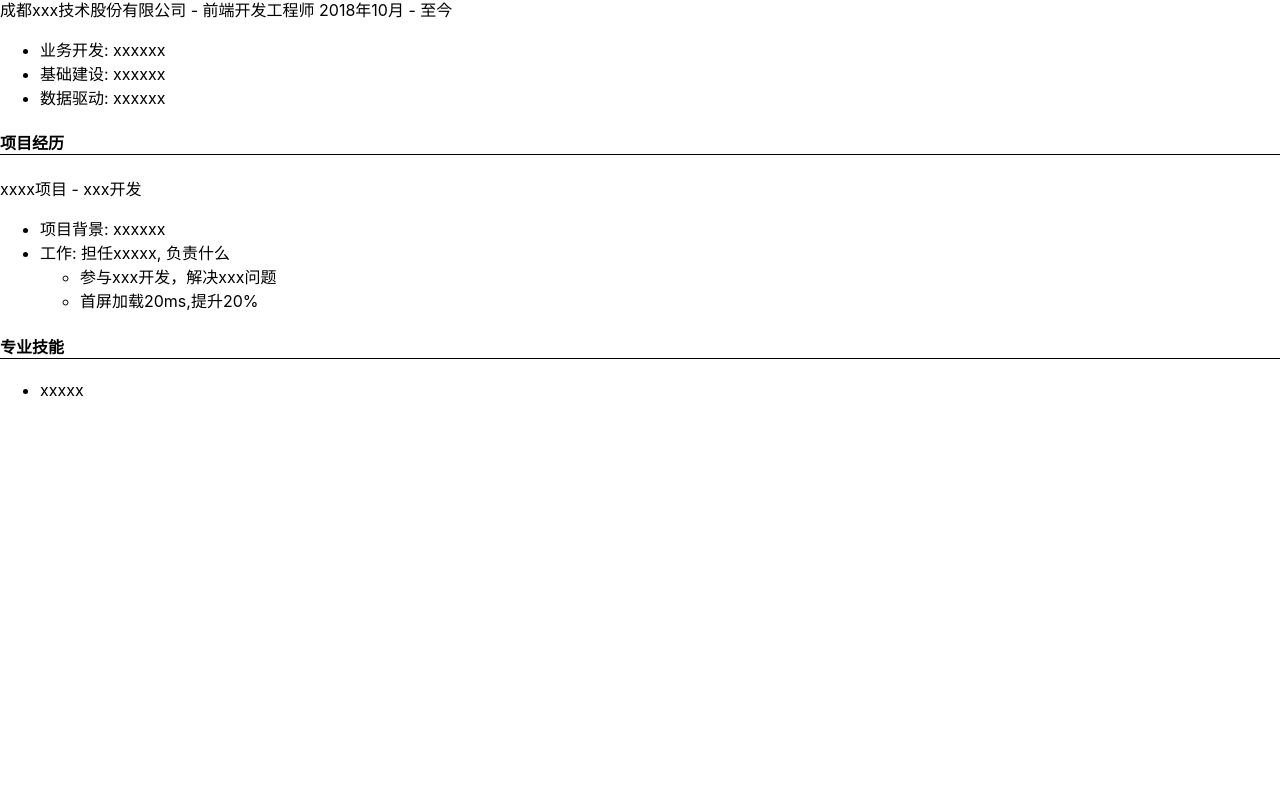
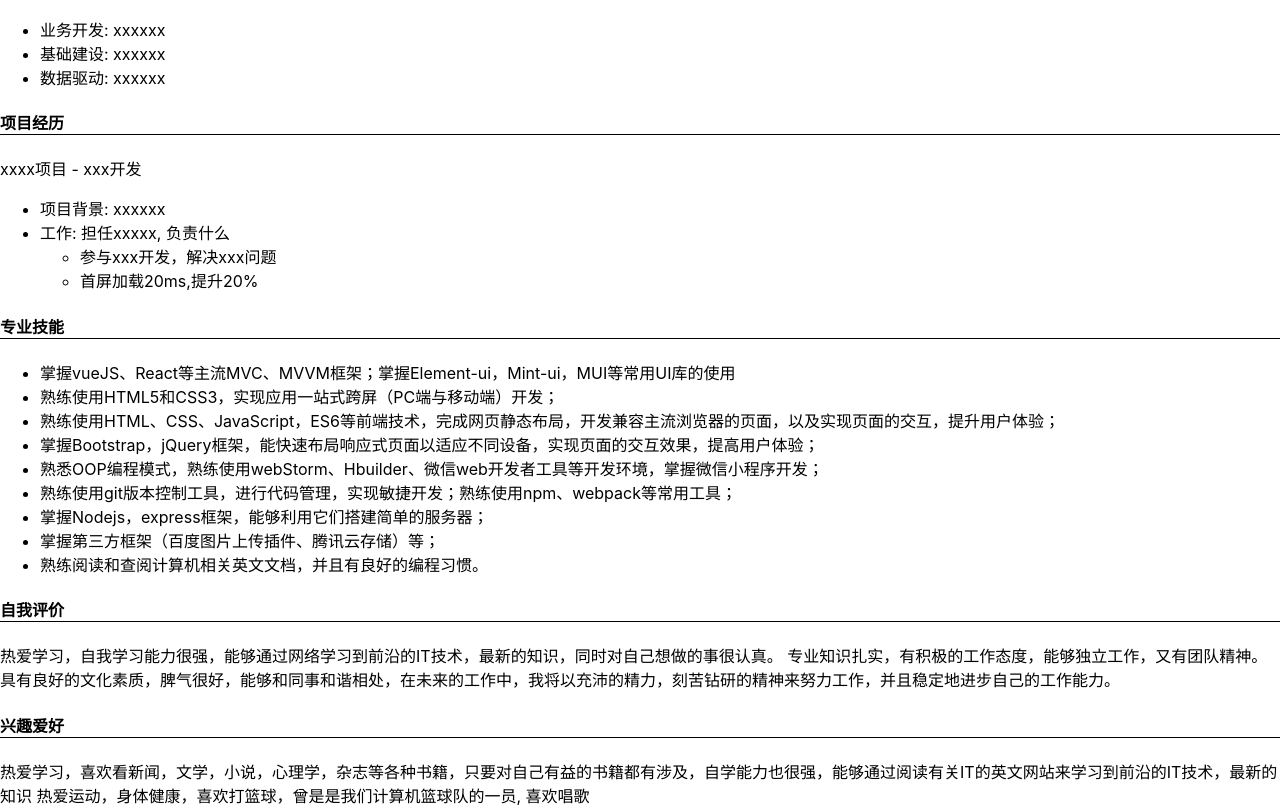
Before and after one commit to 1847016090/testGithubActions, a React (Create React App) app: page / in a window 1280 px wide. Shown: the part 271-1078 px from the top of the page. Before the commit the page ends 800 px from the top, so only its background shows below. Built offline with nearby package versions, Linux system fonts and the light colour scheme.

Commit message:
fix: fix jianli

```diff
--- a/src/App.js
+++ b/src/App.js
@@ -7,7 +7,6 @@ function App() {
       <div>
         <h2>xxxxx</h2>
         <div>138-8048-0630 | 1847016090@qq.com</div>
-        <div>github.com</div>
       </div>
       {/* 教育经历 */}
       <div>
@@ -27,20 +26,15 @@ function App() {
       {/* 项目经历 */}
       <div>
         <h4 className="header-title">项目经历</h4>
-        <div>xxxx项目 - xxx开发
+        <div>
+          xxxx项目 - xxx开发
           <ul>
-          <li>
-            项目背景: xxxxxx
-          </li>
+            <li>项目背景: xxxxxx</li>
             <li>
               工作: 担任xxxxx, 负责什么
               <ul>
-              <li>
-                参与xxx开发，解决xxx问题
-              </li>
-              <li>
-                首屏加载20ms,提升20%
-              </li>
+                <li>参与xxx开发，解决xxx问题</li>
+                <li>首屏加载20ms,提升20%</li>
               </ul>
             </li>
           </ul>
@@ -51,9 +45,42 @@ function App() {
         <h4 className="header-title">专业技能</h4>
         <ul>
           <li>
-            xxxxx
+            掌握vueJS、React等主流MVC、MVVM框架；掌握Element-ui，Mint-ui，MUI等常用UI库的使用
           </li>
+          <li>熟练使用HTML5和CSS3，实现应用一站式跨屏（PC端与移动端）开发；</li>
+          <li>
+            熟练使用HTML、CSS、JavaScript，ES6等前端技术，完成网页静态布局，开发兼容主流浏览器的页面，以及实现页面的交互，提升用户体验；
+          </li>
+          <li>
+            掌握Bootstrap，jQuery框架，能快速布局响应式页面以适应不同设备，实现页面的交互效果，提高用户体验；
+          </li>
+          <li>
+            熟悉OOP编程模式，熟练使用webStorm、Hbuilder、微信web开发者工具等开发环境，掌握微信小程序开发；
+          </li>
+          <li>
+            熟练使用git版本控制工具，进行代码管理，实现敏捷开发；熟练使用npm、webpack等常用工具；
+          </li>
+          <li>掌握Nodejs，express框架，能够利用它们搭建简单的服务器；</li>
+          <li>掌握第三方框架（百度图片上传插件、腾讯云存储）等；</li>
+          <li>熟练阅读和查阅计算机相关英文文档，并且有良好的编程习惯。</li>
         </ul>
+      </div>
+      {/* 自我评价 */}
+      <div>
+        <h4 className="header-title">自我评价</h4>
+        <div>
+          热爱学习，自我学习能力很强，能够通过网络学习到前沿的IT技术，最新的知识，同时对自己想做的事很认真。
+          专业知识扎实，有积极的工作态度，能够独立工作，又有团队精神。
+          具有良好的文化素质，脾气很好，能够和同事和谐相处，在未来的工作中，我将以充沛的精力，刻苦钻研的精神来努力工作，并且稳定地进步自己的工作能力。
+        </div>
+      </div>
+      {/* 兴趣爱好 */}
+      <div>
+        <h4 className="header-title">兴趣爱好</h4>
+        <div>
+          热爱学习，喜欢看新闻，文学，小说，心理学，杂志等各种书籍，只要对自己有益的书籍都有涉及，自学能力也很强，能够通过阅读有关IT的英文网站来学习到前沿的IT技术，最新的知识
+          热爱运动，身体健康，喜欢打篮球，曾是是我们计算机篮球队的一员, 喜欢唱歌
+        </div>
       </div>
     </div>
   );
```
Lines whose indentation alone changed are shown as unchanged.
